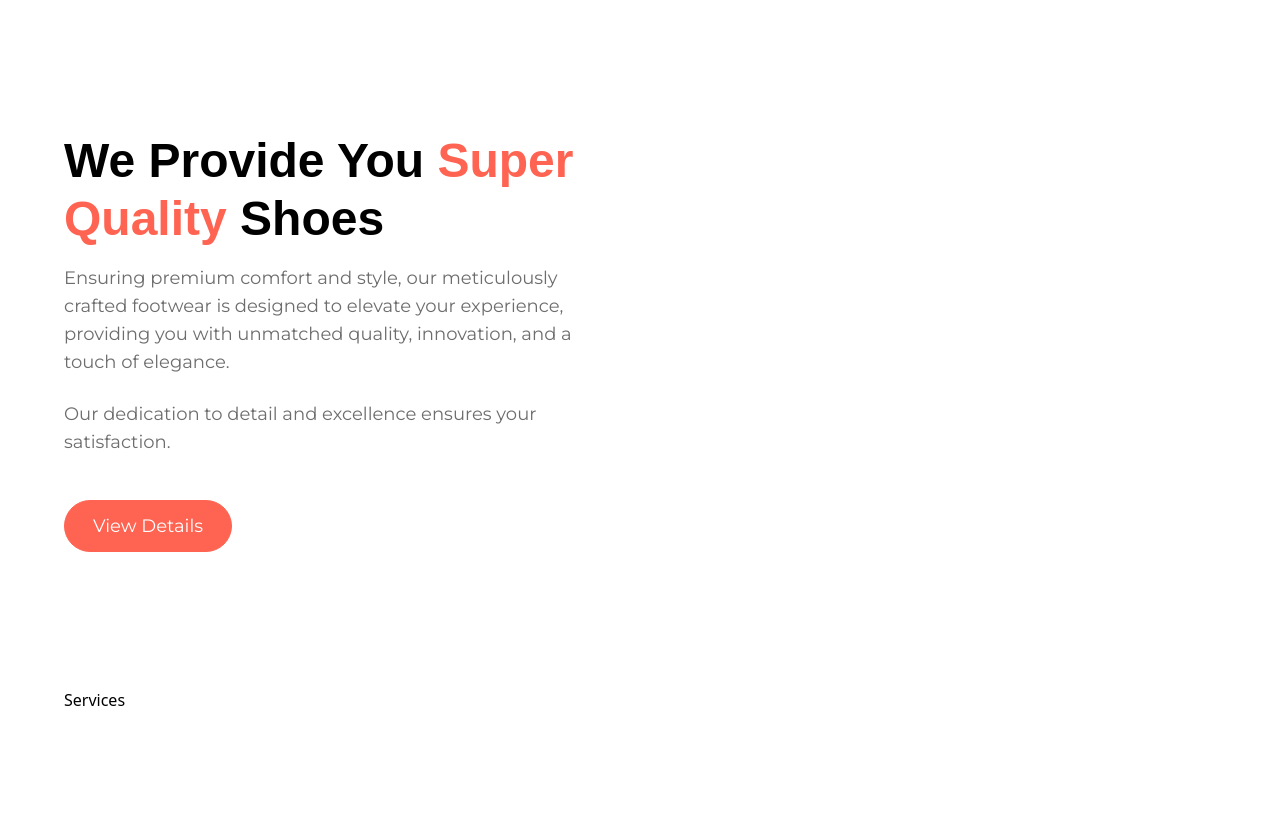
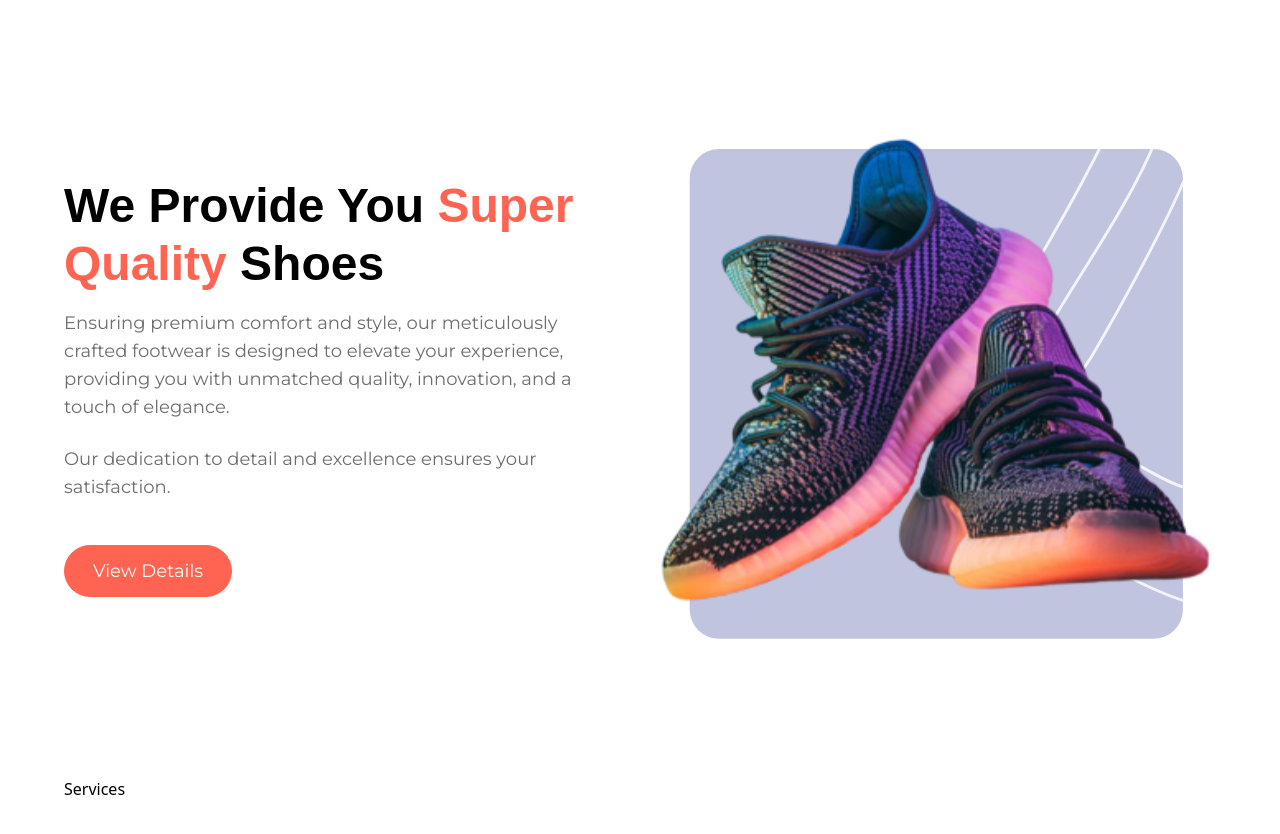
Before and after one commit to Udeme98/Tailwind-Nike, a React (Vite) app: page / in a window 1280 px wide. Shown: the part 1680-2514 px from the top of the page. Built offline with nearby package versions, Linux system fonts and the light colour scheme; a web font is replaced by a local one.

Commit message:
completed the Super Quality section

```diff
--- a/src/sections/SuperQuality.jsx
+++ b/src/sections/SuperQuality.jsx
@@ -1,4 +1,5 @@
 import Button from "../Components/Button";
+import { shoe8 } from "../assets/images";
 
 const SuperQuality = () => {
   return (
@@ -23,6 +24,15 @@
           <Button label="View Details" />
         </div>
       </div>
+      <div className="flex flex-1 justify-center items-center">
+        <img
+          src={shoe8}
+          alt="shoe8"
+          width={570}
+          height={522}
+          className="object-contain"
+        />
+      </div>
     </section>
   );
 };
```
